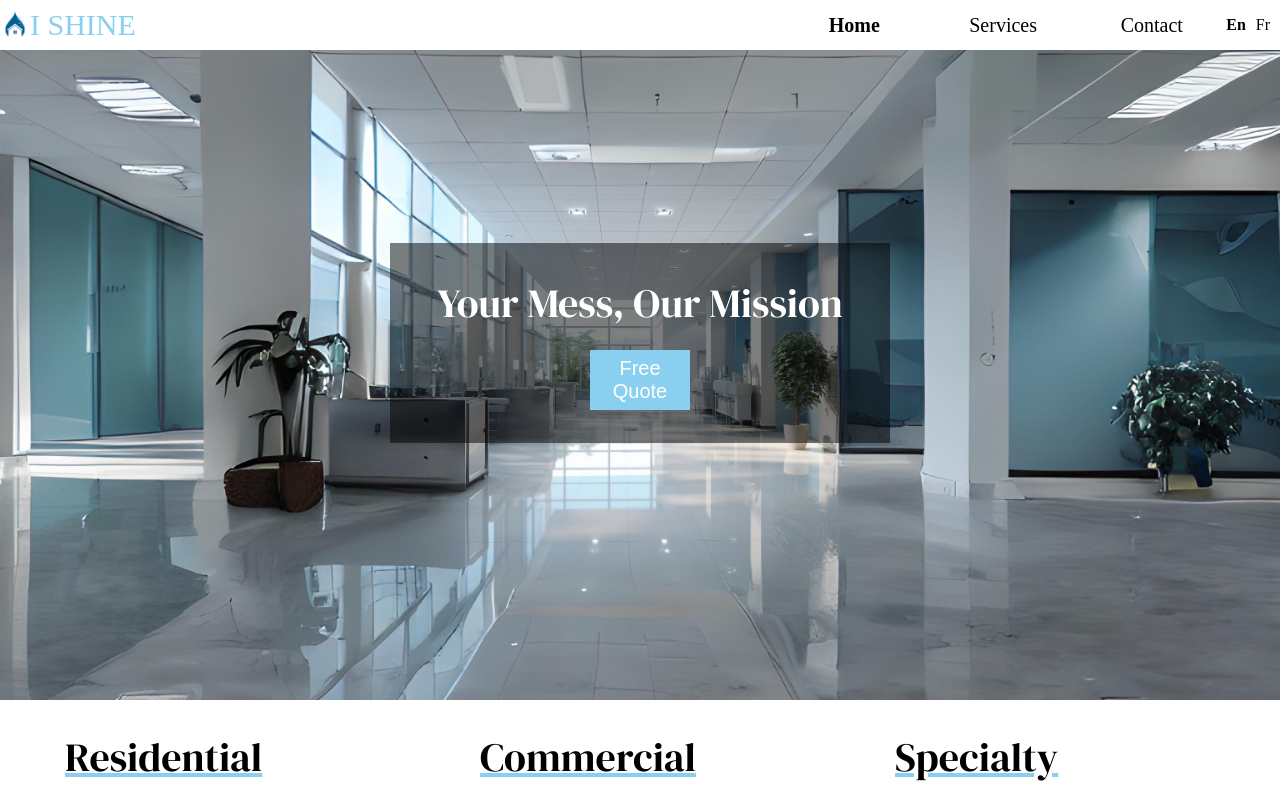
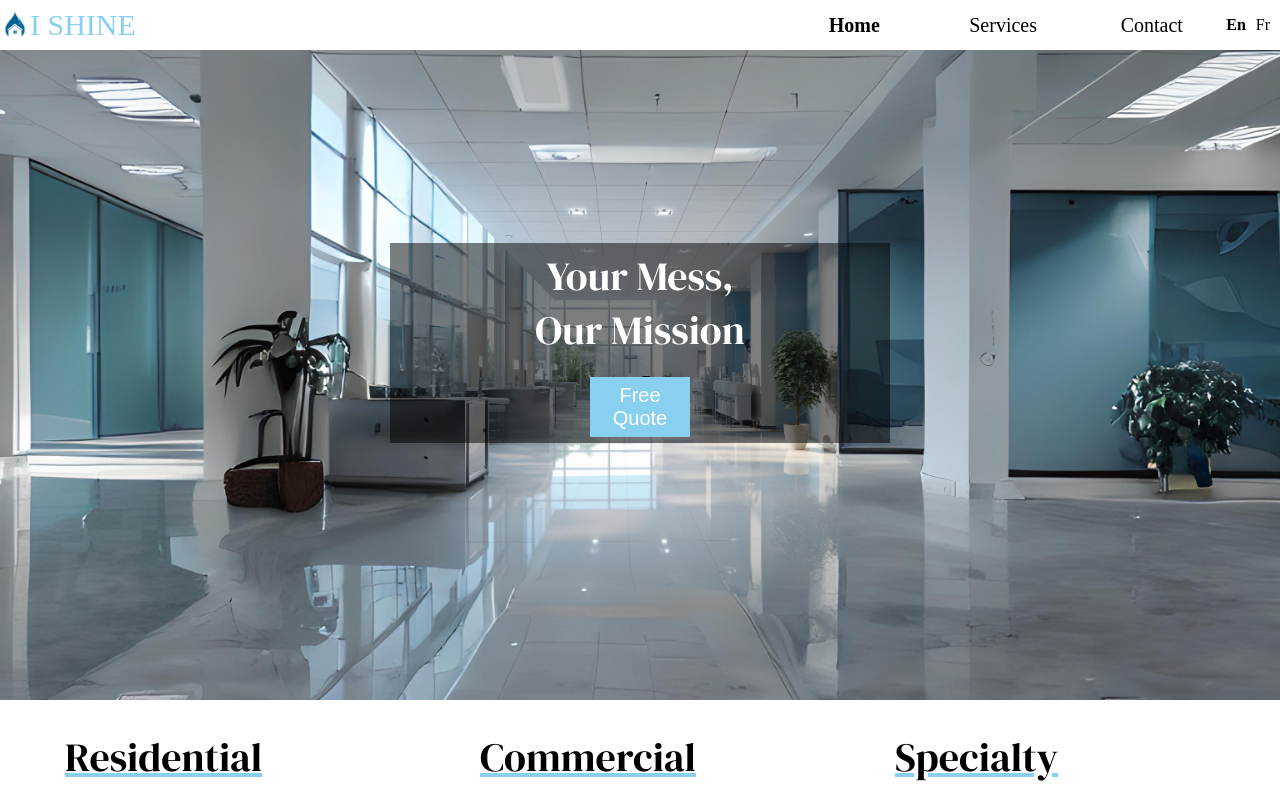
Before and after one commit to TeeCreates/IshineCleaning, a React (Create React App) app in the folder client/: page / in a window 1280 px wide. Shown: the top 795 px of the page. Built offline with nearby package versions, Linux system fonts and the light colour scheme; no server answers; a web font is replaced by a local one.

Commit message:
banner text

```diff
--- a/client/src/Home.js
+++ b/client/src/Home.js
@@ -1,48 +1,44 @@
-
-import styled from "styled-components"
-import banner from "./Assets/banner.jpg"
-import theme from "./styles/theme"
+import styled from "styled-components";
+import banner from "./Assets/banner.jpg";
+import theme from "./styles/theme";
 import { MiniServices } from "./MiniServices";
-import {About} from "./About"
+import { About } from "./About";
 import Footer from "./Footer";
 import { useLanguage } from "./LanguageContext";
-import {Link} from "react-router-dom"
- const Home = ( ) =>{
-  const {language, setLanguage} = useLanguage()
+import { Link } from "react-router-dom";
+
+const Home = () => {
+  const { language } = useLanguage();
   const quoteBox = {
-  en:{
-    title:"Your Mess, Our Mission",
-    quote:"Free Quote",
-  }
-,
-fr:{
-  title:"Votre Désordre, Notre Mission",
-  quote:"Devis gratuit",
-}
-,
-}
-
+    en: {
+      mess: "Your Mess,",
+      mission: "Our Mission",
+      quote: "Free Quote",
+    },
+    fr: {
+      mess: "Votre Désordre,",
+      mission: "Notre Mission",
+      quote: "Devis gratuit",
+    },
+  };
 
   return (
-
     <ParentContainer>
       <Banner>
         <QuoteDiv>
-            <H1> {quoteBox[language].title}</H1>
+          <H1>{quoteBox[language].mess}</H1>
+          <H1>{quoteBox[language].mission}</H1>
           <Link to="/contact">
-
-            <Button> {quoteBox[language].quote}</Button>
+            <Button>{quoteBox[language].quote}</Button>
           </Link>
         </QuoteDiv>
-
       </Banner>
-<MiniServices/>
-<About/>
-        <Footer/>
+      <MiniServices />
+      <About />
+      <Footer />
     </ParentContainer>
-    )
-}
-export default Home
+  );
+};
 
 const Banner = styled.div`
   position: relative;
@@ -58,14 +54,10 @@ position: relative;
     background-size: cover;
     background-repeat: no-repeat;
     background-position: center top;
-
- }/* Remove the maximum height constraint */
-
-  /* Add any additional styles as needed */
+  }
 `;
 
 const ParentContainer = styled.div`
-  /* Set the dimensions for the parent container */
   height: 100%;
   width: 100%;
 `;
@@ -81,52 +73,52 @@ justify-content: center;
   transform: translate(-50%, -50%);
   color: white;
   position: absolute;
-   background-color: rgba(0, 0, 0, 0.500);
+  background-color: rgba(0, 0, 0, 0.5);
   width: 500px;
   height: 200px;
 
-
   @media (max-width: 970px) {
     position: absolute;
-
     display: flex;
     flex-direction: column;
     align-items: center;
     width: 260px;
     height: 180px;
-top:230px;
-
+    top: 230px;
     color: white;
-
   }
-
-`
+`;
 
 const H1 = styled.div`
- font-family: 'DM Serif Display', serif;
+  font-family: "DM Serif Display", serif;
   font-size: 40px;
+
   @media (max-width: 600px) {
     font-size: 30px;
   }
-`
+`;
 
 const Button = styled.button`
   font-size: 20px;
   margin-top: 20px;
   height: 60px;
   width: 100px;
-background-color: ${theme.primaryColor} ;
+  background-color: ${theme.primaryColor};
   border: none;
   color: white;
   cursor: pointer;
+
   &:hover {
     transform: scale(1.05);
-    background-color: darken(${theme.primaryColor}, 10%); /* Darken the color on hover */
+    background-color: darken(${theme.primaryColor}, 10%);
   }
+
   @media (max-width: 600px) {
     position: relative;
-top:-10px;
+    top: -10px;
     width: 170px;
     height: 40px;
   }
-`
+`;
+
+export default Home;
--- a/client/src/MiniServices.js
+++ b/client/src/MiniServices.js
@@ -71,7 +71,7 @@ console.log(description[language],"test");
 
 {description[language].residential.description}
 </P>
-<StyledNavLink to="/Services" exact activeClassName="active" style={LinkStyle}>
+<StyledNavLink to="/Services" exact   onClick={() => window.scrollTo(0, 0)} activeClassName="active" style={LinkStyle}>
               {miniText[language].readMore}
               </StyledNavLink>
 </ServiceInfoDiv>
@@ -80,14 +80,14 @@ console.log(description[language],"test");
     <P>
    {description[language].commercial.description}
     </P>
-    <StyledNavLink to="/Services" exact activeClassName="active" style={LinkStyle}>
+    <StyledNavLink to="/Services" exact   onClick={() => window.scrollTo(0, 0)} activeClassName="active" style={LinkStyle}>
     {miniText[language].readMore}
               </StyledNavLink>
 </ServiceInfoDiv>
 <ServiceInfoDiv>
 <H2>   {miniText[language].title3} </H2>
 <P>{description[language].specialty.description} </P>
-<StyledNavLink to="/Services" exact activeClassName="active" style={LinkStyle}>
+<StyledNavLink to="/Services" exact   onClick={() => window.scrollTo(0, 0)} activeClassName="active" style={LinkStyle}>
 {miniText[language].readMore}
               </StyledNavLink>
 </ServiceInfoDiv>
```
Lines whose indentation alone changed are shown as unchanged.
